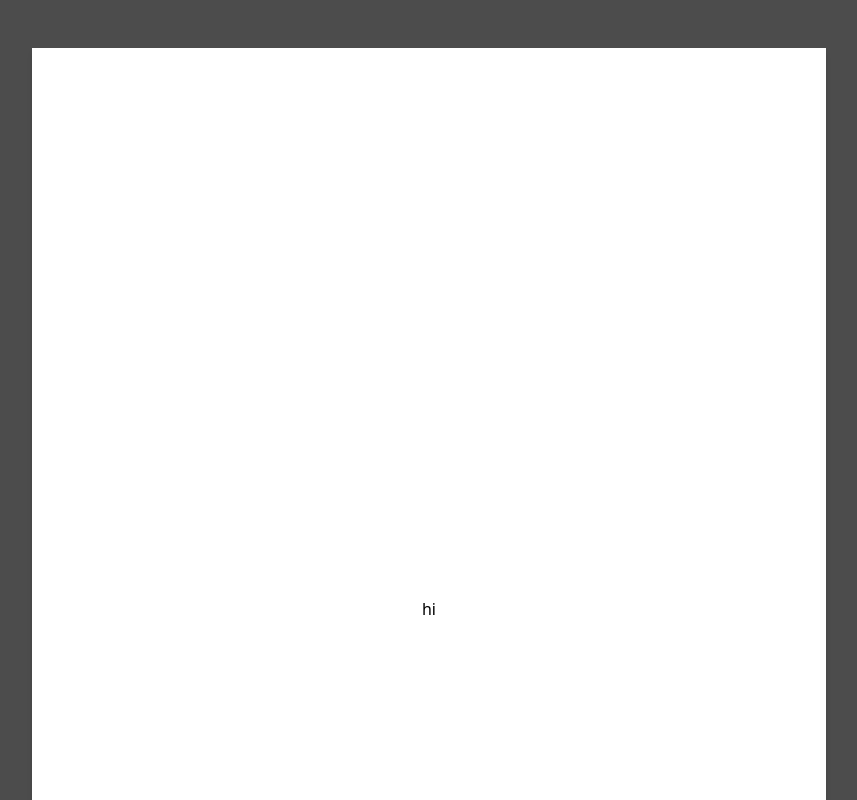
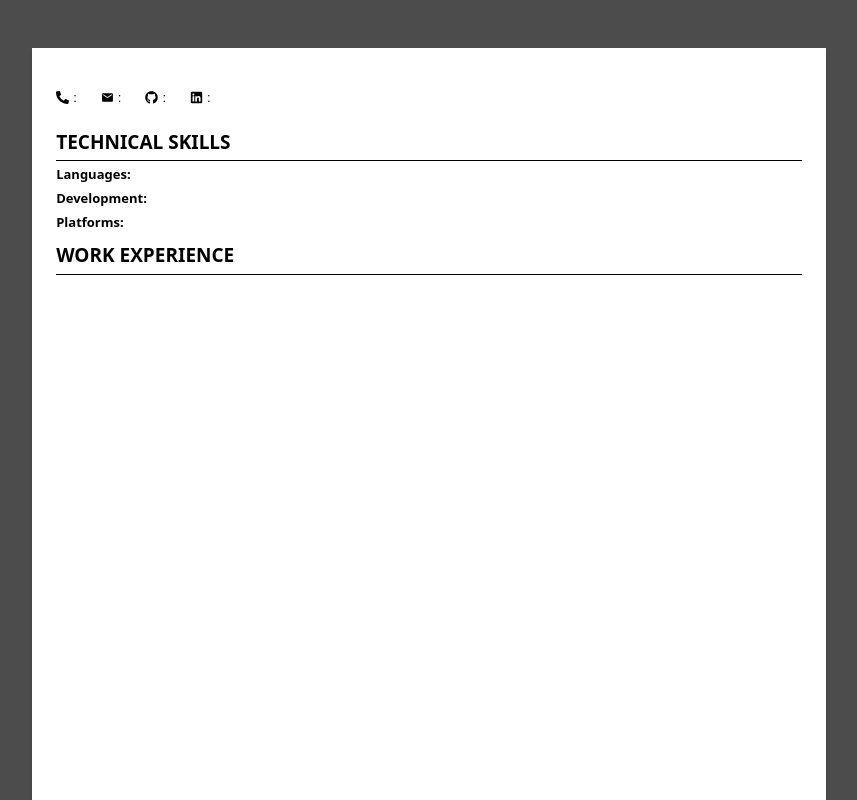
Before and after one commit to Sailesh-developer/ResumeMaker-UI, a React (Vite) app: page /preview in a window 1280 px wide. Shown: the top 800 px of the page, without its empty margins (211-1068 px from the left). Built offline with nearby package versions, Linux system fonts and the light colour scheme.

Commit message:
fixed editing descriptions which were saved as a single point and not multi points.

```diff
--- a/src/components/resumeComponents/PreviewModal.jsx
+++ b/src/components/resumeComponents/PreviewModal.jsx
@@ -1,4 +1,9 @@
+import { useSelector } from "react-redux";
 import { useNavigate } from "react-router-dom";
+import { FaPhoneAlt } from "react-icons/fa";
+import { MdEmail } from "react-icons/md";
+import { FaGithub } from "react-icons/fa";
+import { FaLinkedin } from "react-icons/fa";
 
 const PreviewModal = () => {
 
@@ -8,6 +13,19 @@ const PreviewModal = () => {
         navigate("/mainpage")
   }
 
+  const getSavedEducation = useSelector((state) => state.resume.education);
+  const getSavedAchievements = useSelector((state) => state.resume.achievements);
+  const getSavedPersonalInfo = useSelector((state) => state.resume.personalInfo);
+  const getSavedProjectInfo = useSelector((state) => state.resume.projects);
+  const getSavedTechnicalSkills = useSelector((state) => state.resume.technicalSkills);
+  const getSavedWorkExperience = useSelector((state) => state.resume.workExperience);
+
+  const { instituteName, Degree, cgpa, hsc, percentageTwelth, sslc, percentageTenth } = getSavedEducation;
+  const { achievements, portfolioUrl } = getSavedAchievements;
+  const { name,email,contact,gitUserName,linkedInUrl } = getSavedPersonalInfo;
+  const { projectTitleOne, descriptionOne, projectTitleTwo, descriptionTwo } = getSavedProjectInfo;
+  const { languages,frameworks,platforms } = getSavedTechnicalSkills;
+  const { WorkProjectTitleOne,workDescriptionOne,WorkProjectTitleTwo,workDescriptionTwo } = getSavedWorkExperience;
 
 
     return(
@@ -19,9 +37,63 @@ const PreviewModal = () => {
                     <button className="relative left-180 text-slate-50 underline mt-2 cursor-pointer">Download</button>
                     <button className="relative left-185 text-slate-50 underline mt-2 cursor-pointer" onClick={navigateToMain}>Close</button>
                  </div>
-      <div className="w-[210mm] h-[297mm] bg-white shadow-md flex items-center justify-center">
-              <p className="text-shadow-black">hi</p>
-       </div>
+                  <div className="w-[210mm] h-[297mm] bg-white shadow-md p-6 box-border">
+                    <p className="text-shadow-black font-arial font-bold text-4xl mb-4">
+                      {name}
+                    </p>
+                    <div className="font-arial text-[13px] flex flex-wrap items-center gap-x-6 gap-y-2">
+                      <span className="flex items-center">
+                        <FaPhoneAlt className="mr-1" /> : {contact}
+                      </span>
+                      <span className="flex items-center">
+                        <MdEmail className="mr-1" /> : {email}
+                      </span>
+                      <span className="flex items-center">
+                        <FaGithub className="mr-1" /> : {gitUserName}
+                      </span>
+                      <span className="flex items-center">
+                        <FaLinkedin className="mr-1" /> : {linkedInUrl}
+                      </span>
+                    </div>
+                  {/* Technical skills start */}
+                    <div className="mt-5">
+                        <span className="text-[19px] font-bold">TECHNICAL SKILLS</span>
+                          <div className="border-b border-black w-full mt-1"></div>
+                        <div className="flex flex-col">
+                            <div>
+                               <span className="text-[13px] font-bold">Languages:</span>
+                               <span className="text-[13px] ml-1"> {languages}</span>
+                            </div>
+                             <div>
+                               <span className="text-[13px] font-bold">Development:</span>
+                                <span className="text-[13px] ml-1"> {frameworks}</span>
+                             </div>
+                              <div>
+                               <span className="text-[13px] font-bold">Platforms:</span>
+                                <span className="text-[13px] ml-1"> {platforms}</span>
+                             </div>
+                        </div>
+                    </div>
+                  {/* Technical skills end */}
+
+                  <div className="mt-2">
+                    <span className="text-[19px] font-bold">WORK EXPERIENCE</span>
+                    <div className="border-b border-black w-full mt-1"></div>
+                      <div className="flex flex-col">
+                         <div className="flex flex-col">
+                               <span className="text-[13px] font-bold mt-1">{WorkProjectTitleOne}</span>
+                               <span className="text-[13px] ml-1 mt-2">
+                                {workDescriptionOne.map((point,index) => (
+                                      <ul key={index} className="list-disc pl-3">
+                                         <li>{point}</li>
+                                      </ul>
+                                ))
+                                }</span>
+                        </div>
+                      </div>
+                  </div>
+                  </div>
+
        <div className="page-break"></div>
         <div className="w-[210mm] h-[297mm] bg-white shadow-md flex items-center justify-center">
         </div>
--- a/src/components/resumeComponents/Projects.jsx
+++ b/src/components/resumeComponents/Projects.jsx
@@ -65,9 +65,34 @@ const setProjectInfo = (data) => {
 
         useEffect(() => {
          if (savedProjectInfo) {
-        reset(savedProjectInfo);
+          const formattedProjectInfo = {
+               ...savedProjectInfo,
+                 descriptionOne: Array.isArray(savedProjectInfo.descriptionOne)
+        ? savedProjectInfo.descriptionOne.join('\n')
+        : savedProjectInfo.descriptionOne,
+      descriptionTwo: Array.isArray(savedProjectInfo.descriptionTwo)
+        ? savedProjectInfo.descriptionTwo.join('\n')
+        : savedProjectInfo.descriptionTwo,
+          }
+        reset(formattedProjectInfo);
           }
         }, [savedProjectInfo, reset]);
+
+
+//          useEffect(() => {
+//   if (savedWorkExperience) {
+//     const formattedExperience = {
+//       ...savedWorkExperience,
+//       workDescriptionOne: Array.isArray(savedWorkExperience.workDescriptionOne)
+//         ? savedWorkExperience.workDescriptionOne.join('\n')
+//         : savedWorkExperience.workDescriptionOne,
+//       workDescriptionTwo: Array.isArray(savedWorkExperience.workDescriptionTwo)
+//         ? savedWorkExperience.workDescriptionTwo.join('\n')
+//         : savedWorkExperience.workDescriptionTwo,
+//     };
+//     reset(formattedExperience);
+//   }
+// }, [savedWorkExperience, reset]);
 
     return(
       <div className="flex justify-center items-center mt-3">
--- a/src/components/resumeComponents/WorkExperience.jsx
+++ b/src/components/resumeComponents/WorkExperience.jsx
@@ -24,11 +24,20 @@ const inputHeight = {
 
     const savedWorkExperience = useSelector((state) => state.resume.workExperience);
 
-    useEffect(() => {
-     if (savedWorkExperience) {
-    reset(savedWorkExperience);
-      }
-    }, [savedWorkExperience, reset]);
+  useEffect(() => {
+  if (savedWorkExperience) {
+    const formattedExperience = {
+      ...savedWorkExperience,
+      workDescriptionOne: Array.isArray(savedWorkExperience.workDescriptionOne)
+        ? savedWorkExperience.workDescriptionOne.join('\n')
+        : savedWorkExperience.workDescriptionOne,
+      workDescriptionTwo: Array.isArray(savedWorkExperience.workDescriptionTwo)
+        ? savedWorkExperience.workDescriptionTwo.join('\n')
+        : savedWorkExperience.workDescriptionTwo,
+    };
+    reset(formattedExperience);
+  }
+}, [savedWorkExperience, reset]);
 
 
 
--- a/tailwind.config.js
+++ b/tailwind.config.js
@@ -11,6 +11,15 @@ module.exports =  {
          boxShadow: {
         custom: "0 0 15px rgba(0, 0, 0, 0.3)",
         right: "10px 0px 10px -5px rgba(0, 0, 0, 0.3)",
+      },
+        fontFamily: {
+        arial: ['Arial', 'Helvetica', 'sans-serif'],
+        times: ['"Times New Roman"', 'Times', 'serif'],
+      },
+       fontSize: {
+         '11px': '11px',
+         '13px' : '13px',
+         '19px' : '19px',
       },
     },
        backgroundImage: {
```
